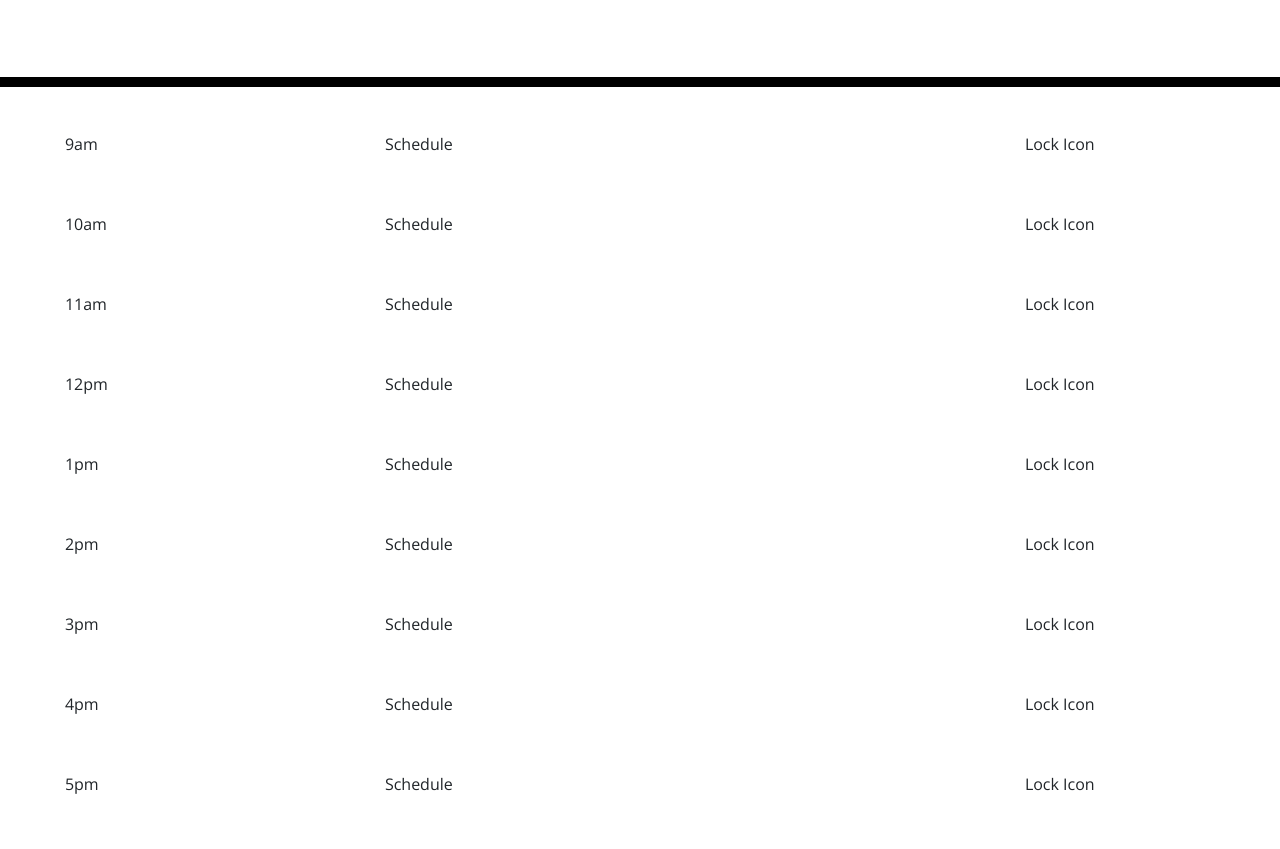
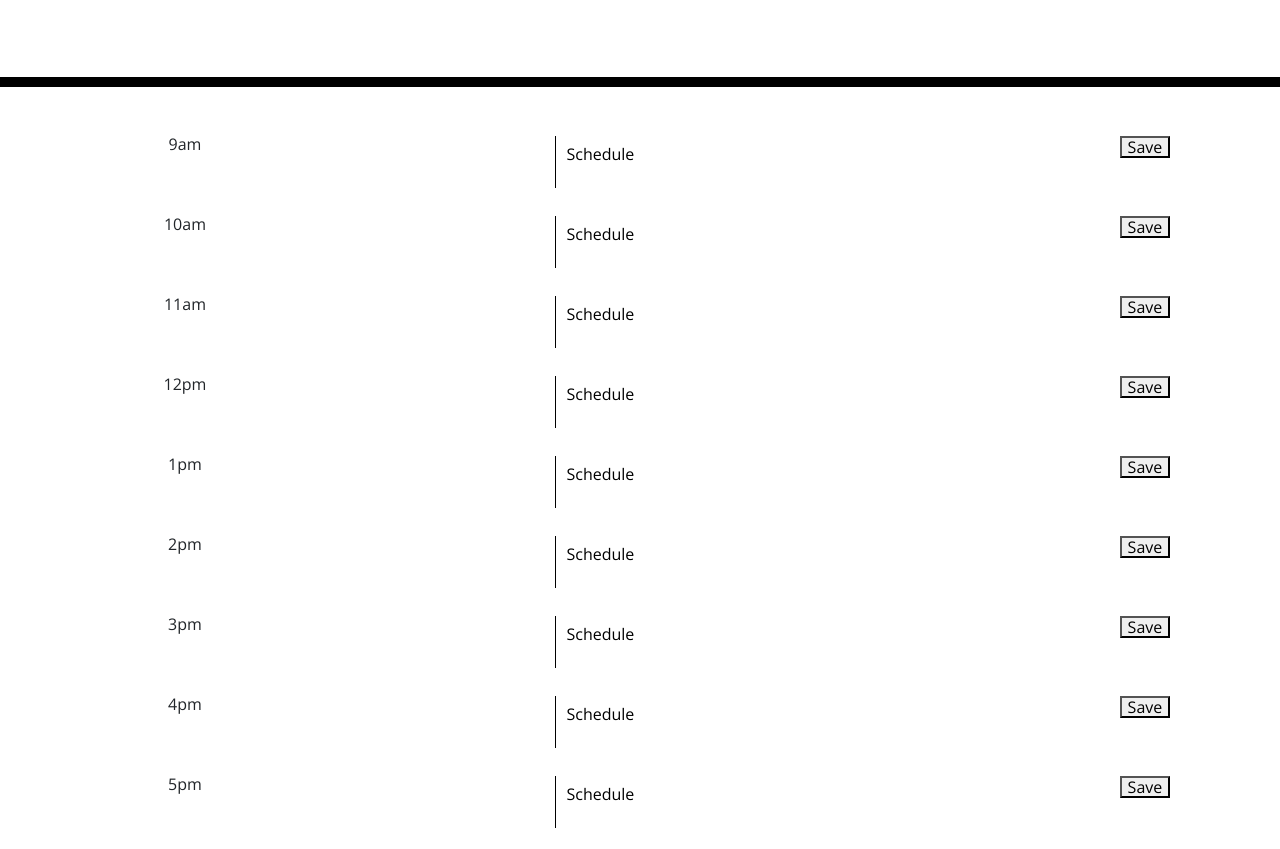
Before and after one commit to JessGiannini/YourPersonalDayPlanner, a plain HTML site: page index.html in a window 1280 px wide. Shown: the part 181-1030 px from the top of the page. Drawn offline with nearby package versions, Linux system fonts and the light colour scheme; files that its build step writes are made by us from their sources.

Commit message:
creating rows with textarea

```diff
--- a/index.html
+++ b/index.html
@@ -30,103 +30,103 @@
     </header>
     <div class="container-fluid">
       <!-- Timeblocks go here -->
-        <div class="row">
-          <div class="col-3" id="time">
+        <div class="row workHour" id = "hour9">
+          <div class="col-3">
             9am
           </div>
-          <div class="col-6" id="schedule">
-            Schedule
+          <div class="col-6" id="schedule9">
+            <textarea>Schedule</textarea>
+          </div>
+          <div class="col-3">
+            <button>Save</button>
+          </div>
+        </div>
+        <div class="row workHour" id = "hour10">
+          <div class="col-3">
+            10am
+          </div>
+          <div class="col-6" id="schedule10">
+            <textarea>Schedule</textarea>
           </div>
           <div class="col-3" id="lock">
-            Lock Icon
+            <button>Save</button>
           </div>
         </div>
-        <div class="row">
-          <div class="col-3" id="time">
-            10am
-          </div>
-          <div class="col-6" id="schedule">
-            Schedule
-          </div>
-          <div class="col-3" id="lock">
-            Lock Icon
-          </div>
-        </div>
-        <div class="row">
+        <div class="row workHour">
           <div class="col-3" id="time">
             11am
           </div>
           <div class="col-6" id="schedule">
-            Schedule
+            <textarea>Schedule</textarea>
           </div>
           <div class="col-3" id="lock">
-            Lock Icon
+            <button>Save</button>
           </div>
         </div>
-        <div class="row">
+        <div class="row workHour">
           <div class="col-3" id="time">
             12pm
           </div>
           <div class="col-6" id="schedule">
-            Schedule
+            <textarea>Schedule</textarea>
           </div>
           <div class="col-3" id="lock">
-            Lock Icon
+            <button>Save</button>
           </div>
         </div>
-        <div class="row">
+        <div class="row workHour">
           <div class="col-3" id="time">
             1pm
           </div>
           <div class="col-6" id="schedule">
-            Schedule
+            <textarea>Schedule</textarea>
           </div>
           <div class="col-3" id="lock">
-            Lock Icon
+            <button>Save</button>
           </div>
         </div>
-        <div class="row">
+        <div class="row workHour">
           <div class="col-3" id="time">
             2pm
           </div>
           <div class="col-6" id="schedule">
-            Schedule
+            <textarea>Schedule</textarea>
           </div>
           <div class="col-3" id="lock">
-            Lock Icon
+            <button>Save</button>
           </div>
         </div>
-        <div class="row">
+        <div class="row workHour">
           <div class="col-3" id="time">
             3pm
           </div>
           <div class="col-6" id="schedule">
-            Schedule
+            <textarea>Schedule</textarea>
           </div>
           <div class="col-3" id="lock">
-            Lock Icon
+            <button>Save</button>
           </div>
         </div>
-        <div class="row">
+        <div class="row workHour">
           <div class="col-3" id="time">
             4pm
           </div>
           <div class="col-6" id="schedule">
-            Schedule
+            <textarea>Schedule</textarea>
           </div>
           <div class="col-3" id="lock">
-            Lock Icon
+            <button>Save</button>
           </div>
         </div>
-        <div class="row">
+        <div class="row workHour">
           <div class="col-3" id="time">
             5pm
           </div>
           <div class="col-6" id="schedule">
-            Schedule
+            <textarea>Schedule</textarea>
           </div>
           <div class="col-3" id="lock">
-            Lock Icon
+            <button>Save</button>
           </div>
 
 
--- a/Assets/style.css
+++ b/style.css
@@ -1,10 +1,10 @@
 body {
-  font-family: 'Open Sans', sans-serif;
+  font-family: "Open Sans", sans-serif;
   font-size: 16px;
   line-height: 1;
 }
 
-textarea{
+textarea {
   background: transparent;
   border: none;
   resize: none;
@@ -21,11 +21,11 @@ textarea{
   border-bottom: 10px solid black;
 }
 
-.description{
+.description {
   white-space: pre-wrap;
 }
 
-.time-block{
+.workHour {
   text-align: center;
   border-radius: 15px;
 }
@@ -33,7 +33,7 @@ textarea{
 .row {
   white-space: pre-wrap;
   height: 80px;
-  border-top: 1px solid white;;
+  border-top: 1px solid white;
 }
 
 .hour {
@@ -61,11 +61,11 @@ textarea{
   border-left: 1px solid black;
   border-top-right-radius: 15px;
   border-bottom-right-radius: 15px;
-  background-color: #06AED5;
+  background-color: #06aed5;
   color: white;
 }
 
 .saveBtn i:hover {
   font-size: 20px;
-  transition: all .3s ease-in-out;
+  transition: all 0.3s ease-in-out;
 }
--- a/style.js
+++ b/style.js
@@ -0,0 +1,11 @@
+var timeEl = document.getElementById("#time");
+var scheduleEl = document.getElementById("#schedule");
+var lockEl = document.getElementById("#lock");
+
+var schedule = $("textarea");
+console.log(schedule);
+
+var scheduleArray = Array.from(schedule);
+console.log(scheduleArray);
+
+var currentHour = moment().hour;
```
